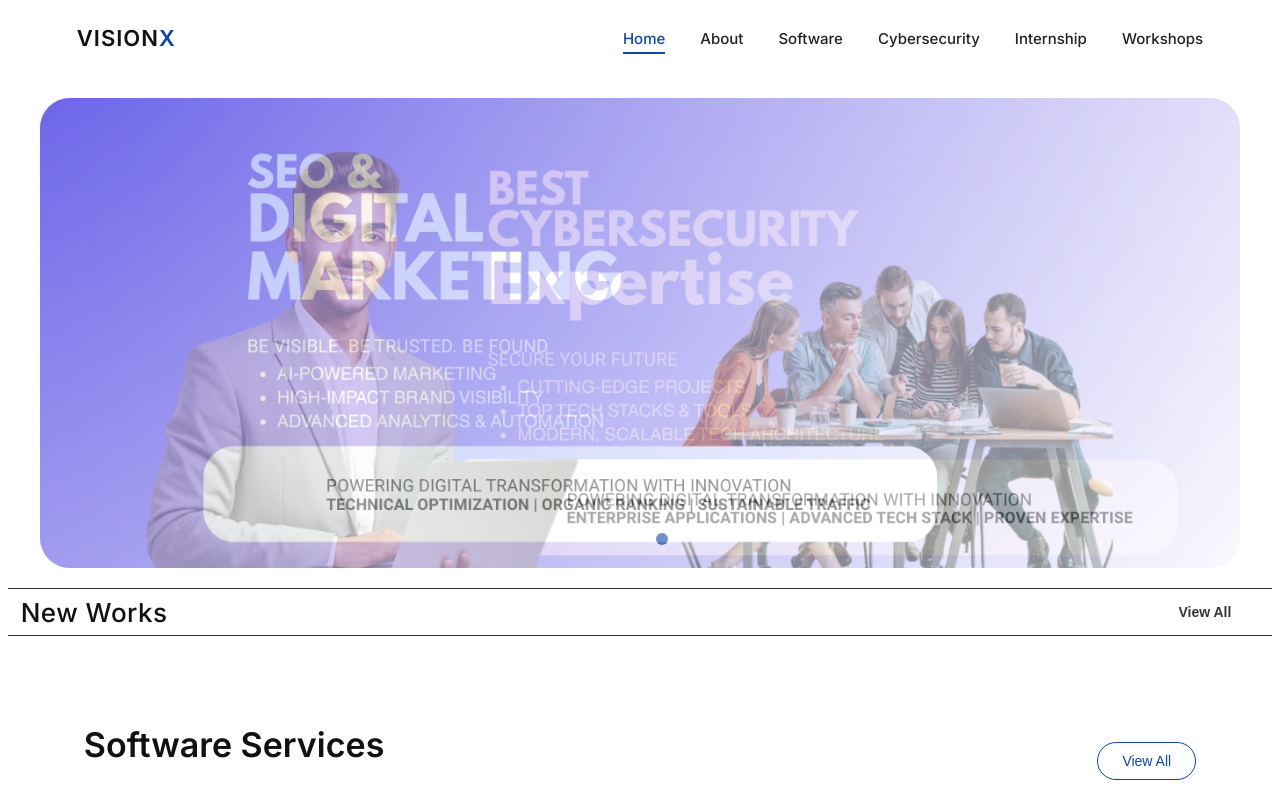
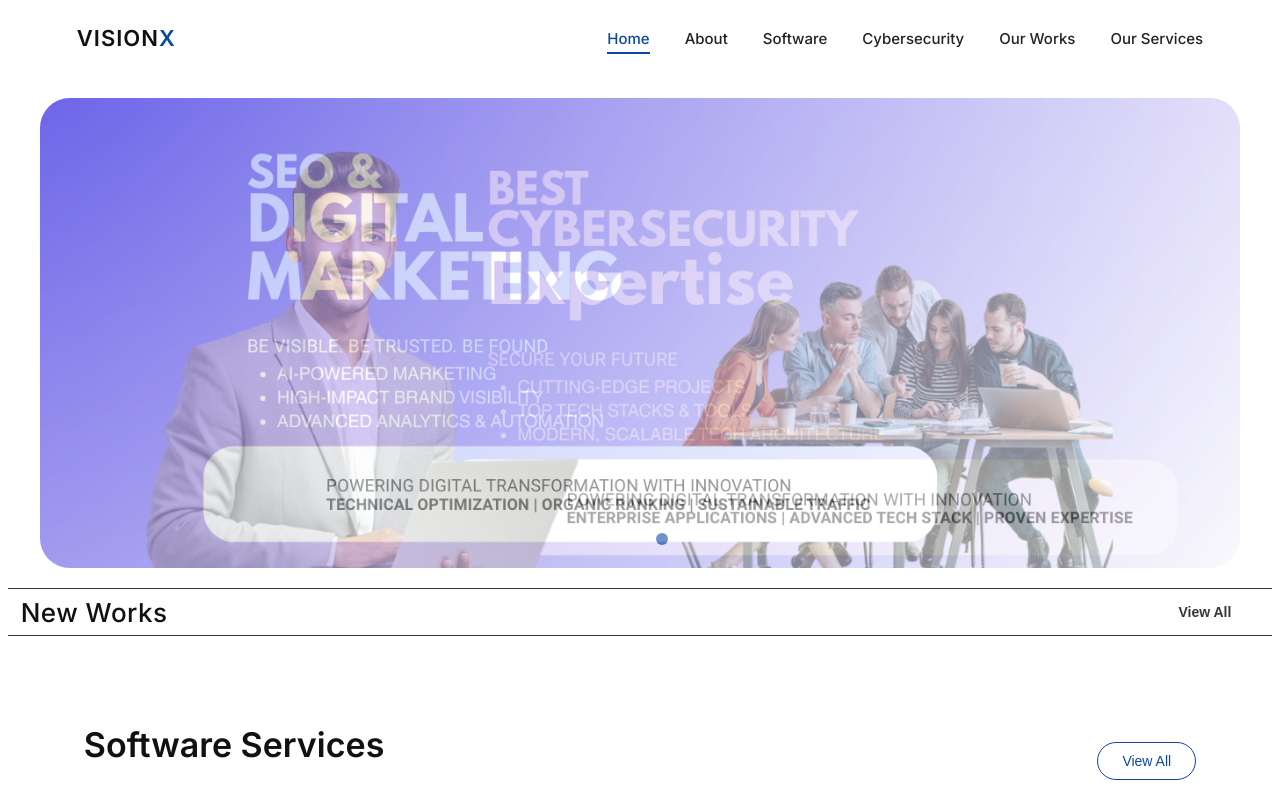
Before and after one commit to visionxacademey-png/visionx-website, a React (Create React App) app: page / in a window 1280 px wide. Shown: the top 800 px of the page. Built offline with nearby package versions, Linux system fonts and the light colour scheme.

Commit message:
navbar update

```diff
--- a/src/components/Navbar.css
+++ b/src/components/Navbar.css
@@ -6,7 +6,6 @@
 /* NAVBAR */
 .navbar {
   position: fixed;
-
   top: 0;
   left: 0;
   width: 100%;
@@ -53,9 +52,6 @@
   font-weight: 500;
   position: relative;
   transition: color 0.3s ease;
-
-
-
 }
 
 /* Hover underline animation */
@@ -129,7 +125,6 @@
     flex-direction: column;
     align-items: center;
     padding-top: 50px;
-    padding-left: 20px;
     gap: 30px;
     box-shadow: -5px 0 25px rgba(0, 0, 0, 0.08);
     transition: right 0.4s ease;
--- a/src/components/Navbar.js
+++ b/src/components/Navbar.js
@@ -39,8 +39,8 @@ function Navbar() {
           </li>
           <li><NavLink to="/software" onClick={closeMenu}>Software</NavLink></li>
           <li><NavLink to="/cybersecurity" onClick={closeMenu}>Cybersecurity</NavLink></li>
-          <li><NavLink to="/internship" onClick={closeMenu}>Internship</NavLink></li>
-          <li><NavLink to="/workshops" onClick={closeMenu}>Workshops</NavLink></li>
+          <li><NavLink to="/internship" onClick={closeMenu}>Our Works</NavLink></li>
+          <li><NavLink to="/workshops" onClick={closeMenu}>Our Services</NavLink></li>
         </ul>
 
         <div
```
